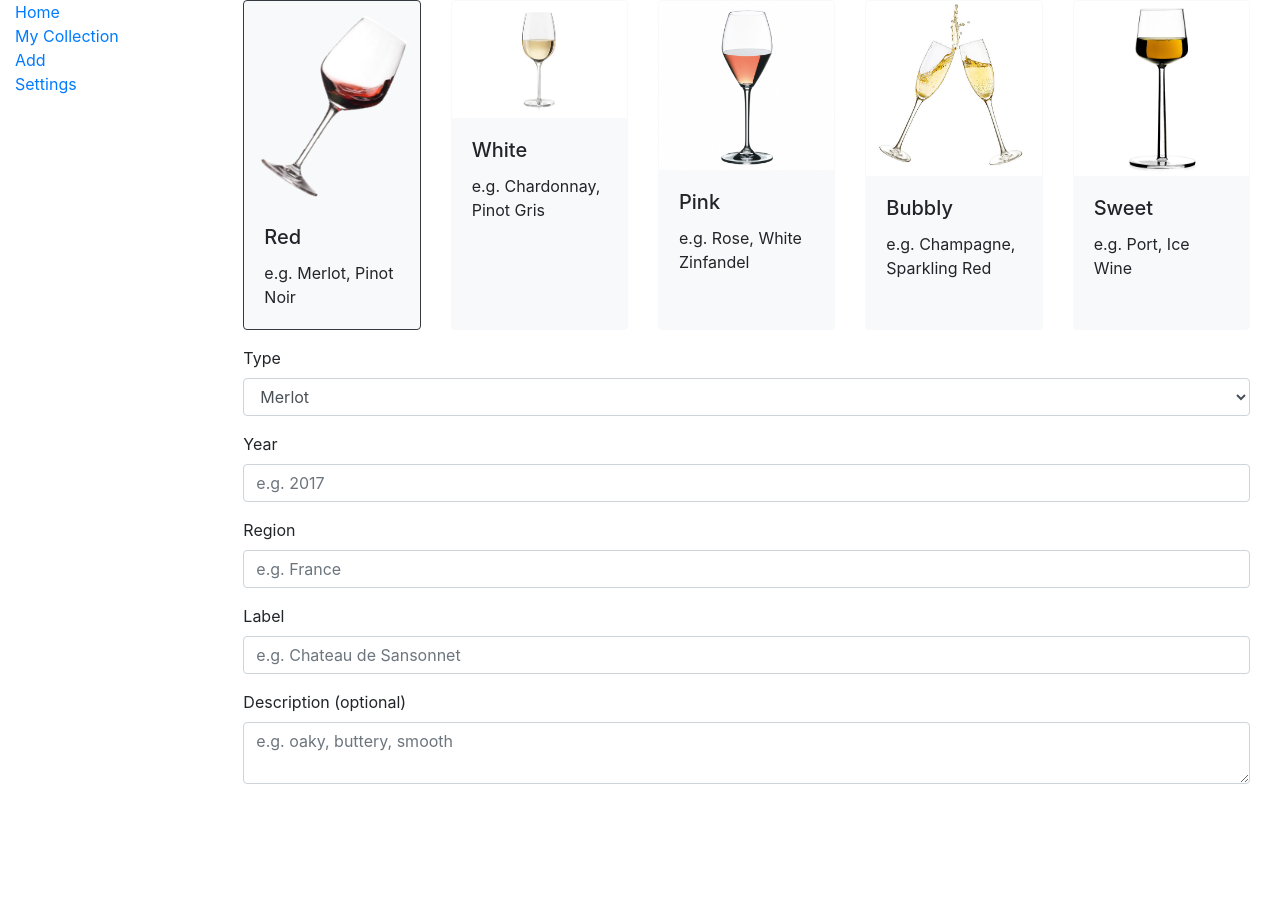
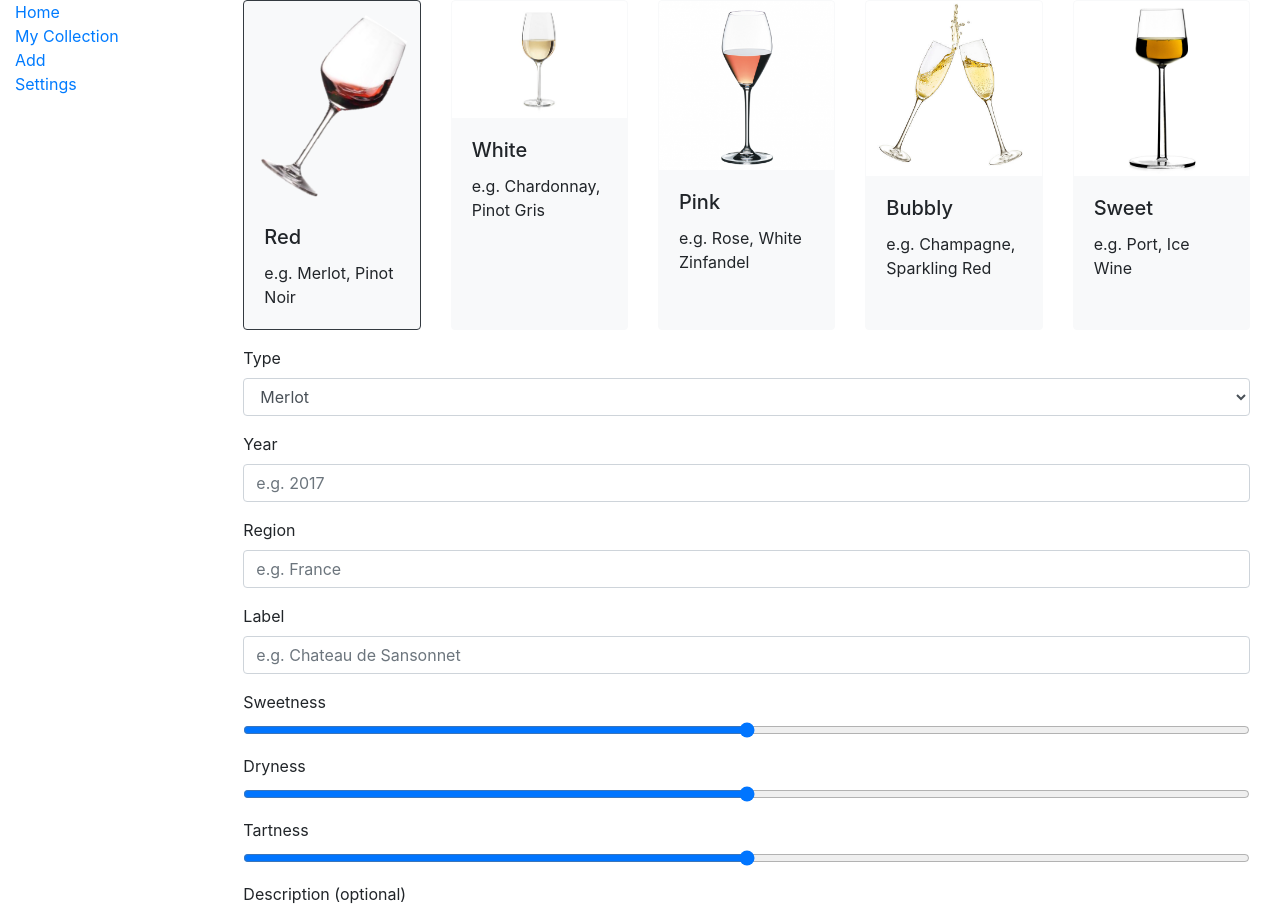
Before and after one commit to verdabursal/connoisseuse-frontend, a React (Create React App) app: page /add in a window 1280 px wide. Shown: the top 912 px of the page. Before the commit the page ends 800 px from the top, so only its background shows below. Built offline with nearby package versions, Linux system fonts and the light colour scheme.

Commit message:
added sweetness, dryness, tartness metrics as state props and range sliders

```diff
--- a/src/components/Add.jsx
+++ b/src/components/Add.jsx
@@ -24,6 +24,9 @@ class Add extends React.Component {
             year: 0,
             region: "",
             label: "",
+            sweetness: 50,
+            dryness: 50,
+            tartness: 50,
             description: ""
         };
     }
@@ -167,6 +170,24 @@ class Add extends React.Component {
                 </div>
 
                 <div className="form-group">
+                    <label htmlFor="sweetnessRange">Sweetness</label>
+                    <input type="range" className="form-control-range" id="sweetnessRange"
+                           onChange={event => this.updateForm("sweetness", event.target.value)}/>
+                </div>
+
+                <div className="form-group">
+                    <label htmlFor="drynessRange">Dryness</label>
+                    <input type="range" className="form-control-range" id="drynessRange"
+                           onChange={event => this.updateForm("dryness", event.target.value)}/>
+                </div>
+
+                <div className="form-group">
+                    <label htmlFor="tartnessRange">Tartness</label>
+                    <input type="range" className="form-control-range" id="tartnessRange"
+                           onChange={event => this.updateForm("tartness", event.target.value)}/>
+                </div>
+
+                <div className="form-group">
                     <label htmlFor="inputDescription">Description (optional)</label>
                     <textarea className="form-control" id="inputDescription" placeholder="e.g. oaky, buttery, smooth"
                               onChange={event => this.updateForm("description", event.target.value)}/>
```
